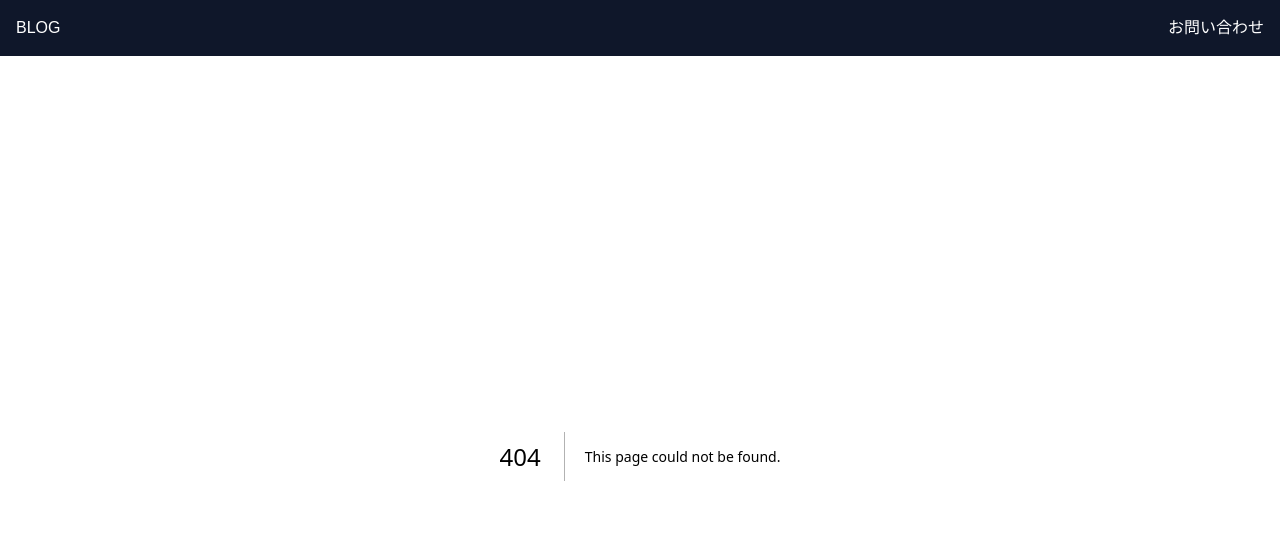
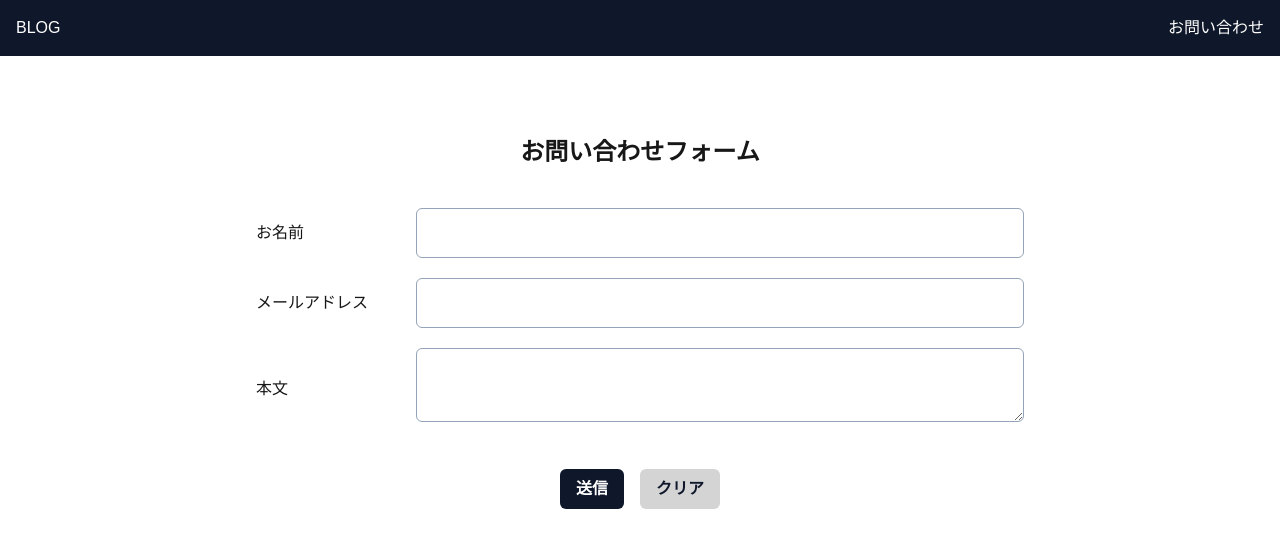
Before and after one commit to Kens04/chapter8, a Next.js app: page /contact in a window 1280 px wide. Before the commit this address had no page. Shown: the top 548 px of the page. Built offline with nearby package versions, Linux system fonts and the light colour scheme.

Commit message:
お問い合わせページ

```diff
--- /dev/null
+++ b/src/app/contact/page.tsx
@@ -0,0 +1,163 @@
+"use client";
+
+import React, { useState } from "react";
+import { Input } from "../_components/Input";
+
+const Contact: React.FC = () => {
+  const [name, setName] = useState<string>("");
+  const [email, setEmail] = useState<string>("");
+  const [message, setMessage] = useState<string>("");
+  const [errors, setErrors] = useState<{
+    name: string;
+    email: string;
+    message: string;
+  }>({ name: "", email: "", message: "" });
+  const [disabled, setDisabled] = useState<boolean>(false);
+
+  const handleClear = () => {
+    setName("");
+    setEmail("");
+    setMessage("");
+  };
+
+  const handleSubmit = async (e: React.FormEvent<HTMLFormElement>) => {
+    e.preventDefault();
+
+    const newError = { name: "", email: "", message: "" };
+    const emailPattern = /^[a-zA-Z0-9._%+-]+@[a-zA-Z0-9.-]+\.[a-zA-Z]{2,}$/;
+
+    if (name.length === 0) {
+      newError.name = "お名前は必須です。";
+    } else if (name.length > 30) {
+      newError.name = "お名前は30文字以内で入力してください。";
+    }
+
+    if (email.length === 0) {
+      newError.email = "メールアドレスは必須です。";
+    } else if (!emailPattern.test(email)) {
+      newError.email = "メールアドレスの形式が正しくありません。";
+    }
+
+    if (message.length === 0) {
+      newError.message = "本文は必須です。";
+    } else if (message.length > 500) {
+      newError.message = "本文は500文字以内で入力してください。";
+    }
+
+    if (
+      newError.name !== "" ||
+      newError.email !== "" ||
+      newError.message !== ""
+    ) {
+      setErrors(newError);
+      return;
+    } else {
+      setErrors({ name: "", email: "", message: "" });
+      setDisabled(true);
+    }
+
+    try {
+      const response = await fetch(
+        "https://1hmfpsvto6.execute-api.ap-northeast-1.amazonaws.com/dev/contacts",
+        {
+          method: "POST",
+          headers: { "Content-Type": "application/json" },
+          body: JSON.stringify({ name, email, message }),
+        }
+      );
+      if (response.ok) {
+        alert("送信しました");
+      }
+    } catch (error) {
+      console.log(error);
+    } finally {
+      setName("");
+      setEmail("");
+      setMessage("");
+      setDisabled(false);
+    }
+  };
+
+  return (
+    <div>
+      <div className="max-w-3xl mx-auto mt-20">
+        <h2 className="font-bold text-2xl mb-10 text-center">
+          お問い合わせフォーム
+        </h2>
+        <form onSubmit={handleSubmit}>
+          <div className="flex items-center gap-2">
+            <label className="w-48" htmlFor="name">
+              お名前
+            </label>
+            <div className="w-full">
+              <Input
+                type="text"
+                id="name"
+                name="name"
+                value={name}
+                disabled={disabled}
+                onChange={(e) => setName(e.target.value)}
+              />
+              <div className="text-red-700">{errors.name}</div>
+            </div>
+          </div>
+          <div className="flex gap-2 items-center mt-5">
+            <label className="w-48" htmlFor="email">
+              メールアドレス
+            </label>
+            <div className="w-full">
+              <Input
+                type="email"
+                id="email"
+                name="email"
+                value={email}
+                disabled={disabled}
+                onChange={(e) => setEmail(e.target.value)}
+              />
+              <div className="text-red-700">{errors.email}</div>
+            </div>
+          </div>
+          <div className="flex gap-2 items-center mt-5">
+            <label className="w-48" htmlFor="message">
+              本文
+            </label>
+            <div className="w-full">
+              <textarea
+                className="border border-slate-400 w-full rounded-md h-50 p-3"
+                name="message"
+                id="message"
+                value={message}
+                disabled={disabled}
+                onChange={(e) => setMessage(e.target.value)}
+              />
+              <div className="text-red-700">{errors.message}</div>
+            </div>
+          </div>
+          <div className="mt-10 flex justify-center gap-4">
+            <button
+              className={`bg-slate-900 py-2 px-4 rounded-md text-white font-bold  ${
+                disabled === true ? "cursor-default" : "cursor-pointer"
+              }`}
+              type="submit"
+              disabled={disabled}
+            >
+              送信
+            </button>
+            <button
+              className={`bg-neutral-300 py-2 px-4 rounded-md text-slate-900 font-bold ${
+                disabled === true ? "cursor-default" : "cursor-pointer"
+              }`}
+              type="button"
+              disabled={disabled}
+              onClick={handleClear}
+            >
+              クリア
+            </button>
+          </div>
+        </form>
+      </div>
+    </div>
+  );
+};
+
+export default Contact;
```
